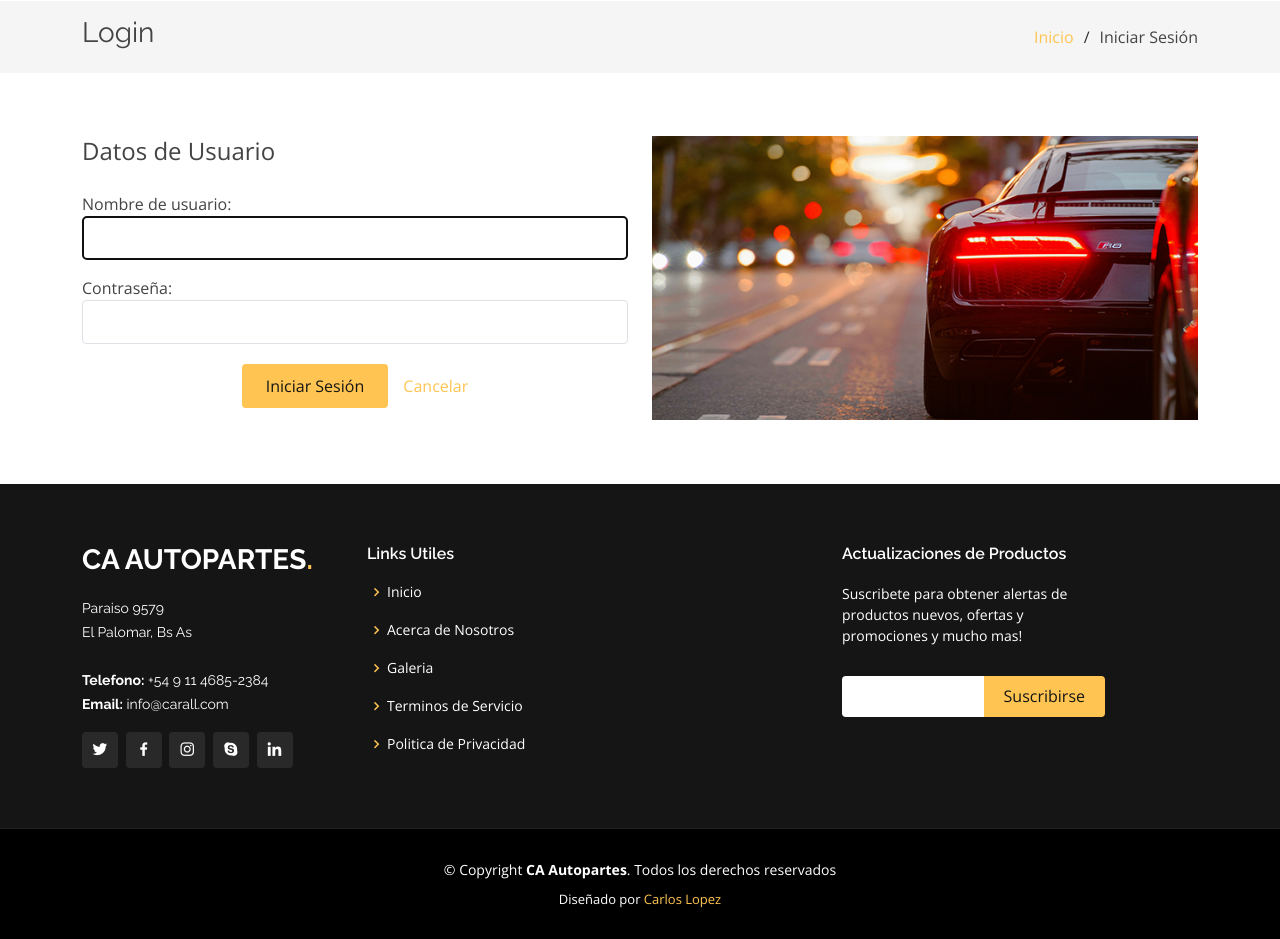
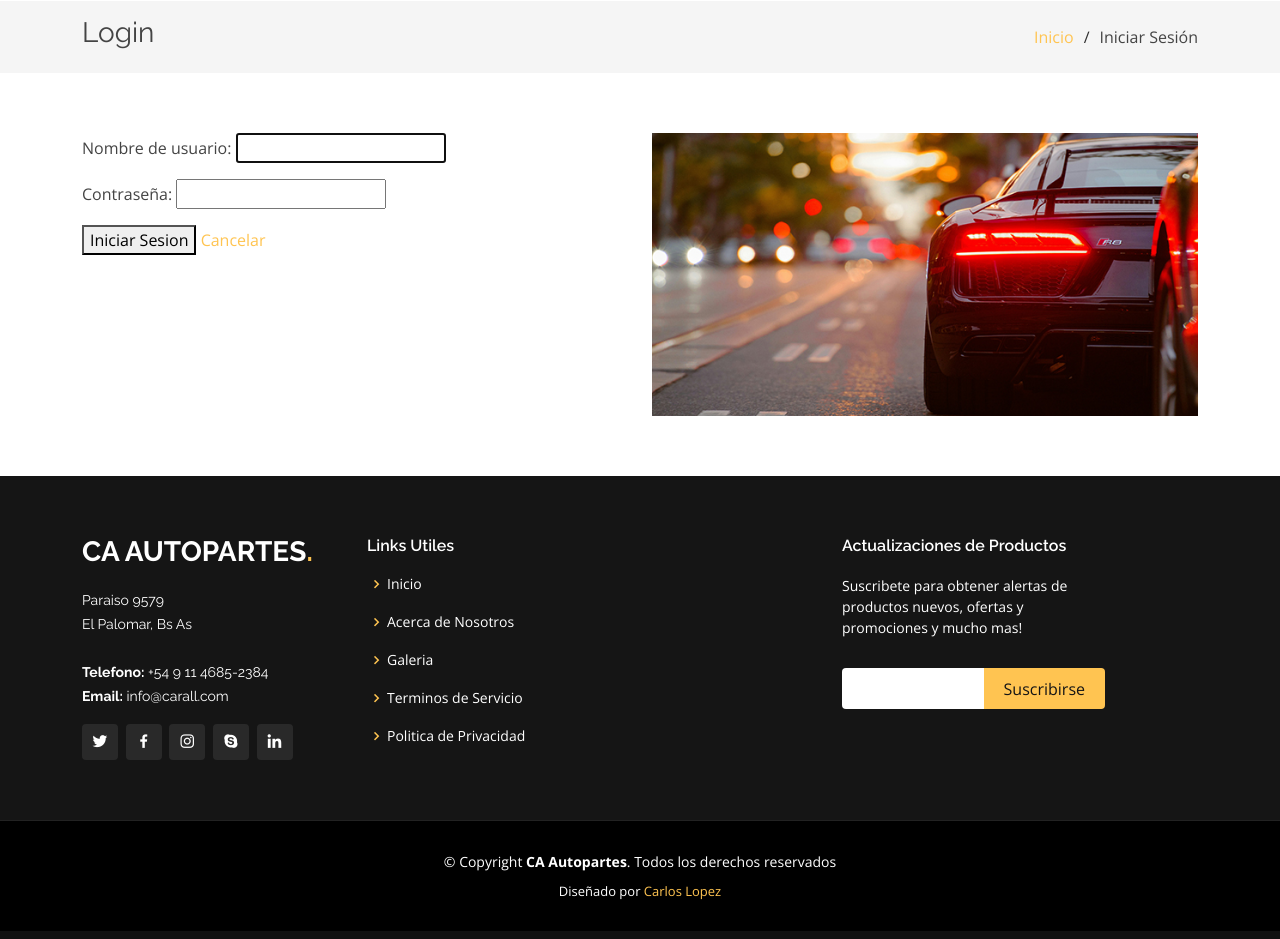
Before and after one commit to Charlyy20/ProyectoFinal_CarlosLopez_AgustinMattar, a Django app: page /login/ in a window 1280 px wide. Shown: the part 73-1012 px from the top of the page. Run offline with Django 5.2, Linux system fonts and the light colour scheme; some libraries are stand-ins or nearby versions.

Commit message:
Form actualizado

```diff
--- a/project/core/templates/core/login.html
+++ b/project/core/templates/core/login.html
@@ -26,23 +26,12 @@
         <div class="container" data-aos="fade-up">
             <div class="row">
                 <div class="col-lg-6 mt-5 mt-lg-0">
-                    <form method="post" role="form" class="php-email-form">
+                    <form method="post">
                         {% csrf_token %}
-                        <legend>Datos de Usuario</legend>
-                        <div>
-                            <label for="id_username" style="padding-top: 15px;">Nombre de usuario:</label>
-                            {{ form.username }}
-                        </div>
-                        <div>
-                            <label for="id_password" style="padding-top: 16px;">Contraseña:</label>
-                            {{ form.password }}
-                        </div>
-                        <div class="my-3">
-                            <div class="text-center" style="margin-top: 20px">
-                                <button type="submit">Iniciar Sesión</button>
-                                <a href="{% url 'core:home' %}" style="margin-left: 11px;">Cancelar</a>
-                            </div>
-                        </div>
+                        {{ form.as_p }}
+                        <input type="hidden" name="next" value="{% url 'core:home' %}">
+                        <button type="submit">Iniciar Sesion</button>
+                        <a href="{% url 'core:home' %}">Cancelar</a>
                     </form>
                 </div>
                 <div class="col-lg-6  mt-5 mt-lg-0 d-flex align-items-center justify-content-center">
```
Also changed, not shown: project/db.sqlite3.
